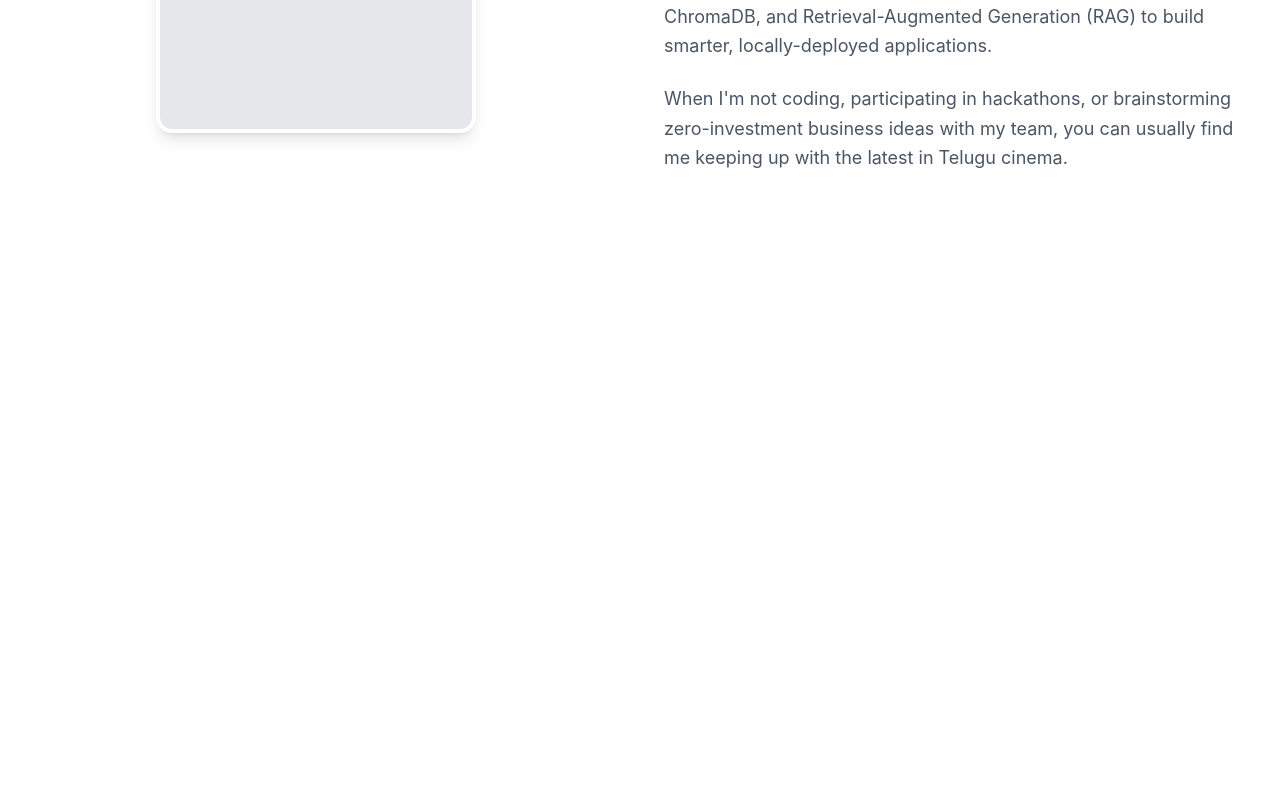
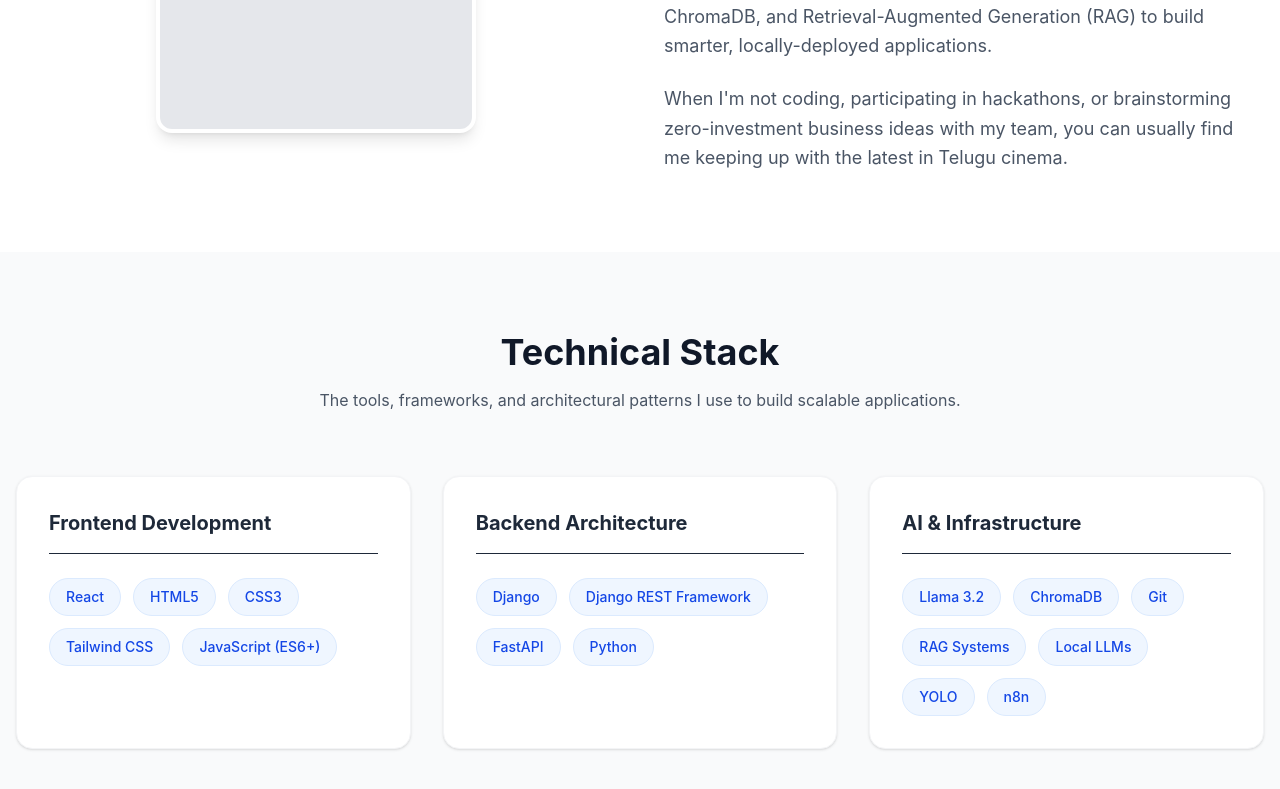
Before and after one commit to Satyanagapraveen/MY-Portfolio, a React (Vite) app: page / in a window 1280 px wide. Shown: the part 1115-1904 px from the top of the page. Before the commit the page ends 1367 px from the top, so only its background shows below. Built offline with nearby package versions, Linux system fonts and the light colour scheme.

Commit message:
Add Skills section component and skills data to showcase technical stack

```diff
--- a/src/App.jsx
+++ b/src/App.jsx
@@ -1,6 +1,8 @@
 import Navbar from './Components/Layout/Navbar';
 import Hero from './Components/Layout/Sections/Hero';
 import About from './Components/Layout/Sections/About';
+import Skills from './Components/Layout/Sections/Skills';
+
 
 
 export default function App() {
@@ -11,6 +13,7 @@ export default function App() {
       <main>
         <Hero />
         <About />
+        <Skills/>
       </main>
 
     </div>
--- /dev/null
+++ b/src/Components/Layout/Sections/Skills.jsx
@@ -0,0 +1,39 @@
+import { skillsData } from '../../../data/skillsData';
+
+export default function Skills() {
+  return (
+    <section id="skills" className="py-20 bg-gray-50 px-4">
+      <div className="max-w-7xl mx-auto">
+
+        <div className="text-center mb-16">
+          <h2 className="text-3xl md:text-4xl font-bold text-gray-900 mb-4">Technical Stack</h2>
+          <p className="text-gray-600 max-w-2xl mx-auto">
+            The tools, frameworks, and architectural patterns I use to build scalable applications.
+          </p>
+        </div>
+
+        <div className="grid grid-cols-1 md:grid-cols-3 gap-8">
+          {skillsData.map((skillGroup, index) => (
+            <div key={index} className="bg-white p-8 rounded-2xl shadow-sm border border-gray-100 hover:shadow-md transition-shadow">
+              <h3 className="text-xl font-bold text-gray-800 mb-6 border-b pb-4">
+                {skillGroup.category}
+              </h3>
+
+              <div className="flex flex-wrap gap-3">
+                {skillGroup.technologies.map((tech, techIndex) => (
+                  <span
+                    key={techIndex}
+                    className="px-4 py-2 bg-blue-50 text-blue-700 rounded-full text-sm font-medium border border-blue-100"
+                  >
+                    {tech}
+                  </span>
+                ))}
+              </div>
+            </div>
+          ))}
+        </div>
+
+      </div>
+    </section>
+  );
+}
--- /dev/null
+++ b/src/data/skillsData.js
@@ -0,0 +1,14 @@
+export const skillsData = [
+  {
+    category: "Frontend Development",
+    technologies: ["React", "HTML5", "CSS3", "Tailwind CSS", "JavaScript (ES6+)"]
+  },
+  {
+    category: "Backend Architecture",
+    technologies: ["Django", "Django REST Framework", "FastAPI", "Python"]
+  },
+  {
+    category: "AI & Infrastructure",
+    technologies: ["Llama 3.2", "ChromaDB", "Git", "RAG Systems", "Local LLMs","YOLO","n8n"]
+  }
+];
```
